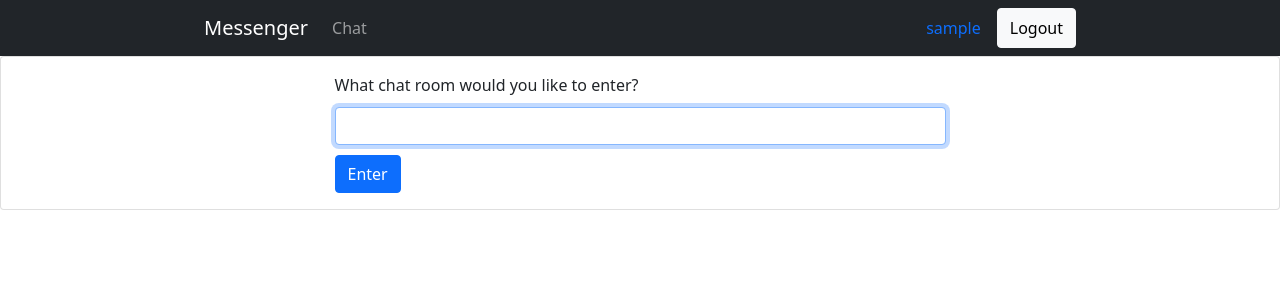
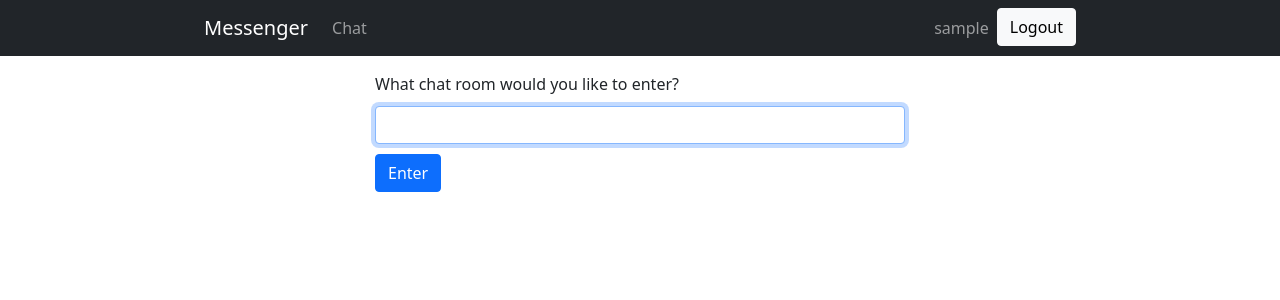
Before and after one commit to woozlic/messenger, a Django app: page /chat/ in a window 1280 px wide. Shown: the top 300 px of the page. Run offline with Django 3.2, Linux system fonts and the light colour scheme; the visitor is signed in with stand-in values (Sample User, id 1); some libraries are stand-ins or nearby versions.

Commit message:
update chat index page

```diff
--- a/src/chat/templates/chat/index.html
+++ b/src/chat/templates/chat/index.html
@@ -8,39 +8,36 @@
 {% block title %}Chat{% endblock %}
 
 {% block body %}
-<div class="card">
-    <div class='row justify-content-center card-body'>
-        <div class='col-sm-3 col-md-12 col-lg-6'>
-            <form>
+    <div class="container">
+        <div class='row justify-content-center card-body'>
+            <div class='col-sm-3 col-md-12 col-lg-6'>
                 <div class="form-group">
-                    <label for="room-name-input" >What chat room would you like to enter?</label>
+                    <label for="room-name-input">What chat room would you like to enter?</label>
                     <input style="margin-top: 10px;" class="form-control" id="room-name-input" type="text" size="20">
-                    <input style="margin-top: 10px;" class="btn btn-primary" id="room-name-submit" type="submit" value="Enter">
+                    <input style="margin-top: 10px;" class="btn btn-primary" id="room-name-submit" type="submit"
+                           value="Enter">
                 </div>
-            </form>
+            </div>
         </div>
     </div>
-</div>
 {% endblock %}
 
 {% block extra_js %}
     <script>
         document.querySelector('#room-name-input').focus();
-        document.querySelector('#room-name-input').onkeyup = function(e) {
+        document.querySelector('#room-name-input').onkeyup = function (e) {
             if (e.keyCode === 13) {  // enter, return
                 document.querySelector('#room-name-submit').click();
             }
         };
 
-        document.querySelector('#room-name-submit').onclick = function(e) {
+        document.querySelector('#room-name-submit').onclick = function (e) {
             var roomName = document.querySelector('#room-name-input').value;
-            if (roomName === ''){
+            if (roomName === '') {
                 alert('Please enter a room name');
-            }
-            else if (roomName.length > 20){
+            } else if (roomName.length > 20) {
                 alert('Room name must be maximum 20 characters');
-            }
-            else {
+            } else {
                 window.location.pathname = '/chat/' + roomName + '/';
             }
         };
--- a/src/templates/navbar.html
+++ b/src/templates/navbar.html
@@ -1,7 +1,8 @@
 <nav class="navbar navbar-dark bg-dark navbar-expand-lg top-navbar">
     <div class="container-fluid">
         <a class="navbar-brand" href="{% url 'index' %}">Messenger</a>
-        <button class="navbar-toggler" type="button" data-toggle="collapse" data-target="#navbarText" aria-controls="navbarText" aria-expanded="false" aria-label="Toggle navigation">
+        <button class="navbar-toggler" type="button" data-toggle="collapse" data-target="#navbarText"
+                aria-controls="navbarText" aria-expanded="false" aria-label="Toggle navigation">
             <span class="navbar-toggler-icon"></span>
         </button>
         <div class="collapse navbar-collapse" id="navbarText">
@@ -10,16 +11,22 @@
                     <a class="nav-link" href="{% url 'chat' %}">Chat</a>
                 </li>
             </ul>
-            <form class="d-flex">
-               {% if user.is_authenticated %}
-                    <a class="nav-link" href="{% url 'profile' %}">{{ user.username }}</a>
-    {#                <a href="{% url 'logout' %}">#}
-                        <button class="btn btn-light">Logout</button>
-    {#                </a>#}
-                {% else %}
-                    <a href="{% url 'login' %}"><button class="btn btn-light">Login/Register</button></a>
-                {% endif %}
-            </form>
+            <div class="d-flex">
+                {% if user.is_authenticated %}
+                    <ul class="navbar-nav">
+                        <li class="nav-item">
+                            <a class="nav-link" href="{% url 'profile' %}">{{ user.username }}</a>
+                        </li>
+                        <a href="{% url 'logout' %}">
+                            <button class="btn btn-light">Logout</button>
+                        </a>
+                    {% else %}
+                        <a href="{% url 'login' %}">
+                            <button class="btn btn-light">Login/Register</button>
+                        </a>
+                    {% endif %}
+                    </ul>
+            </div>
         </div>
     </div>
 </nav>
```
Also changed, not shown: src/templates/account/profile.html (+3 -29 lines).
